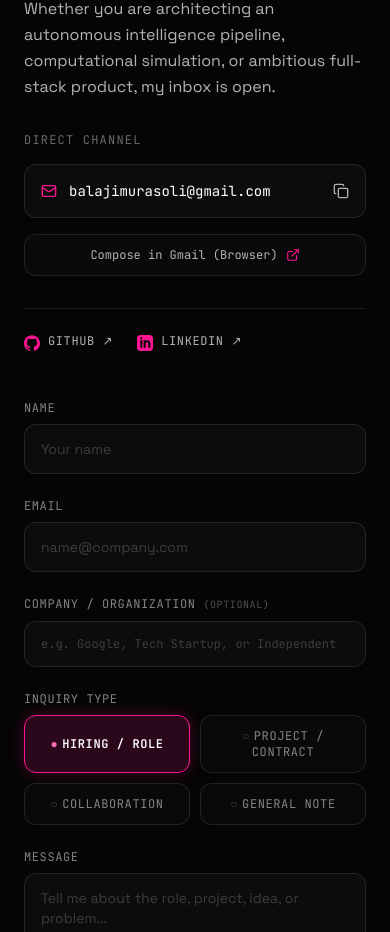
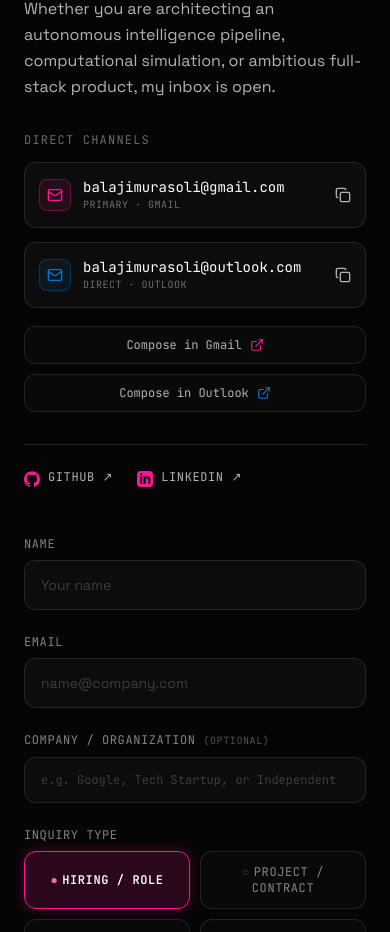
Before and after one commit to MurasoliB/murasolib.github.io, a React (Vite) app: page / in a window 390 px wide. Shown: the part 8056-8988 px from the top of the page. Built offline with nearby package versions, Linux system fonts and the light colour scheme.

Commit message:
feat: add balajimurasoli@outlook.com to Contact channels and portfolioData

```diff
--- a/src/components/Contact.jsx
+++ b/src/components/Contact.jsx
@@ -6,7 +6,7 @@ import confetti from 'canvas-confetti';
 import { personalInfo } from '../data/portfolioData';
 
 export default function Contact() {
-  const [copied, setCopied] = useState(false);
+  const [copiedKey, setCopiedKey] = useState(null);
   const [formData, setFormData] = useState({
     name: '',
     email: '',
@@ -31,10 +31,10 @@ export default function Contact() {
     }
   }, []);
 
-  const handleCopy = () => {
-    navigator.clipboard.writeText(personalInfo.email);
-    setCopied(true);
-    setTimeout(() => setCopied(false), 2000);
+  const handleCopy = (emailToCopy, key) => {
+    navigator.clipboard.writeText(emailToCopy);
+    setCopiedKey(key);
+    setTimeout(() => setCopiedKey(null), 2000);
   };
 
   const openWebGmail = () => {
@@ -44,6 +44,16 @@ export default function Contact() {
       `Name: ${formData.name}\nEmail: ${formData.email}\nCompany/Organization: ${formData.company || 'Not Specified (Individual)'}\nInquiry Type: ${formData.inquiryType}\n\nMessage:\n${formData.message}`
     );
     window.open(`https://mail.google.com/mail/?view=cm&fs=1&to=${personalInfo.email}&su=${subject}&body=${body}`, '_blank');
+  };
+
+  const openWebOutlook = () => {
+    const org = formData.company ? ` [${formData.company}]` : '';
+    const subject = encodeURIComponent(`Portfolio Inquiry: ${formData.inquiryType}${org} - ${formData.name || 'Contact'}`);
+    const body = encodeURIComponent(
+      `Name: ${formData.name}\nEmail: ${formData.email}\nCompany/Organization: ${formData.company || 'Not Specified (Individual)'}\nInquiry Type: ${formData.inquiryType}\n\nMessage:\n${formData.message}`
+    );
+    const targetEmail = personalInfo.outlookEmail || personalInfo.email;
+    window.open(`https://outlook.live.com/mail/0/deeplink/compose?to=${targetEmail}&subject=${subject}&body=${body}`, '_blank');
   };
 
   const handleSubmit = async (e) => {
@@ -136,35 +146,83 @@ export default function Contact() {
               Whether you are architecting an autonomous intelligence pipeline, computational simulation, or ambitious full-stack product, my inbox is open.
             </p>
 
-            <div className="space-y-4 font-mono text-xs">
-              <span className="text-white/40 uppercase tracking-widest block">Direct Channel</span>
+            <div className="space-y-3.5 font-mono text-xs">
+              <span className="text-white/40 uppercase tracking-widest block">Direct Channels</span>
 
-              {/* One-click copy email button */}
+              {/* Primary Email (Gmail) */}
               <button
-                onClick={handleCopy}
-                className="group flex items-center justify-between w-full p-4 rounded-xl bg-white/[0.03] border border-white/10 hover:border-[#FF1493] transition-all text-left cursor-pointer"
+                type="button"
+                onClick={() => handleCopy(personalInfo.email, 'gmail')}
+                className="group flex items-center justify-between w-full p-3.5 rounded-xl bg-white/[0.03] border border-white/10 hover:border-[#FF1493] transition-all text-left cursor-pointer"
               >
                 <div className="flex items-center gap-3 overflow-hidden">
-                  <Mail className="w-4 h-4 text-[#FF1493] shrink-0" />
-                  <span className="text-sm sm:text-base font-mono text-white truncate group-hover:text-[#FF69B4]">
+                  <div className="w-8 h-8 rounded-lg bg-[#FF1493]/10 border border-[#FF1493]/30 flex items-center justify-center shrink-0">
+                    <Mail className="w-4 h-4 text-[#FF1493]" />
+                  </div>
+                  <div className="flex flex-col min-w-0">
+                    <span className="text-sm font-mono text-white truncate group-hover:text-[#FF69B4]">
                       {personalInfo.email}
                     </span>
+                    <span className="text-[10px] text-white/40 tracking-wider uppercase font-mono">
+                      Primary · Gmail
+                    </span>
                   </div>
-                {copied ? (
-                  <Check className="w-4 h-4 text-[#FF69B4] shrink-0" />
+                </div>
+                {copiedKey === 'gmail' ? (
+                  <Check className="w-4 h-4 text-[#FF69B4] shrink-0 ml-2" />
                 ) : (
-                  <Copy className="w-4 h-4 text-[#B3B3B3] group-hover:text-[#FF1493] shrink-0" />
+                  <Copy className="w-4 h-4 text-[#B3B3B3] group-hover:text-[#FF1493] shrink-0 ml-2" />
                 )}
               </button>
 
-              {/* Compose in Web Gmail (Bypasses desktop mail apps like Outlook) */}
+              {/* Secondary Email (Outlook) */}
+              {personalInfo.outlookEmail && (
                 <button
+                  type="button"
+                  onClick={() => handleCopy(personalInfo.outlookEmail, 'outlook')}
+                  className="group flex items-center justify-between w-full p-3.5 rounded-xl bg-white/[0.03] border border-white/10 hover:border-[#0078D4] transition-all text-left cursor-pointer"
+                >
+                  <div className="flex items-center gap-3 overflow-hidden">
+                    <div className="w-8 h-8 rounded-lg bg-[#0078D4]/10 border border-[#0078D4]/30 flex items-center justify-center shrink-0">
+                      <Mail className="w-4 h-4 text-[#0078D4]" />
+                    </div>
+                    <div className="flex flex-col min-w-0">
+                      <span className="text-sm font-mono text-white truncate group-hover:text-[#60A5FA]">
+                        {personalInfo.outlookEmail}
+                      </span>
+                      <span className="text-[10px] text-white/40 tracking-wider uppercase font-mono">
+                        Direct · Outlook
+                      </span>
+                    </div>
+                  </div>
+                  {copiedKey === 'outlook' ? (
+                    <Check className="w-4 h-4 text-[#60A5FA] shrink-0 ml-2" />
+                  ) : (
+                    <Copy className="w-4 h-4 text-[#B3B3B3] group-hover:text-[#0078D4] shrink-0 ml-2" />
+                  )}
+                </button>
+              )}
+
+              {/* Quick Web Compose Action Buttons */}
+              <div className="grid grid-cols-1 sm:grid-cols-2 gap-2.5 pt-1">
+                <button
+                  type="button"
                   onClick={openWebGmail}
-                className="w-full flex items-center justify-center gap-2 py-3 px-4 rounded-xl border border-white/10 bg-white/[0.02] hover:bg-white/[0.05] hover:border-white/20 text-[#B3B3B3] hover:text-white transition-all text-xs font-mono cursor-pointer"
+                  className="flex items-center justify-center gap-2 py-2.5 px-3 rounded-xl border border-white/10 bg-white/[0.02] hover:bg-white/[0.05] hover:border-[#FF1493]/40 text-[#B3B3B3] hover:text-white transition-all text-xs font-mono cursor-pointer"
                 >
-                <span>Compose in Gmail (Browser)</span>
+                  <span>Compose in Gmail</span>
                   <ExternalLink className="w-3.5 h-3.5 text-[#FF1493]" />
                 </button>
+
+                <button
+                  type="button"
+                  onClick={openWebOutlook}
+                  className="flex items-center justify-center gap-2 py-2.5 px-3 rounded-xl border border-white/10 bg-white/[0.02] hover:bg-white/[0.05] hover:border-[#0078D4]/40 text-[#B3B3B3] hover:text-white transition-all text-xs font-mono cursor-pointer"
+                >
+                  <span>Compose in Outlook</span>
+                  <ExternalLink className="w-3.5 h-3.5 text-[#0078D4]" />
+                </button>
+              </div>
             </div>
 
             {/* Social Network Links */}
--- a/src/data/portfolioData.js
+++ b/src/data/portfolioData.js
@@ -14,6 +14,7 @@ export const personalInfo = {
     "Great software combines mathematical precision with intuitive design. Every system should be resilient, scalable, and built with purpose.",
   availability: "Available for innovative projects & collaborations",
   email: "balajimurasoli@gmail.com",
+  outlookEmail: "balajimurasoli@outlook.com",
   github: "https://github.com/murasolib",
   linkedin: "https://linkedin.com/in/murasolibalaji",
 };
```
Lines whose indentation alone changed are shown as unchanged.
